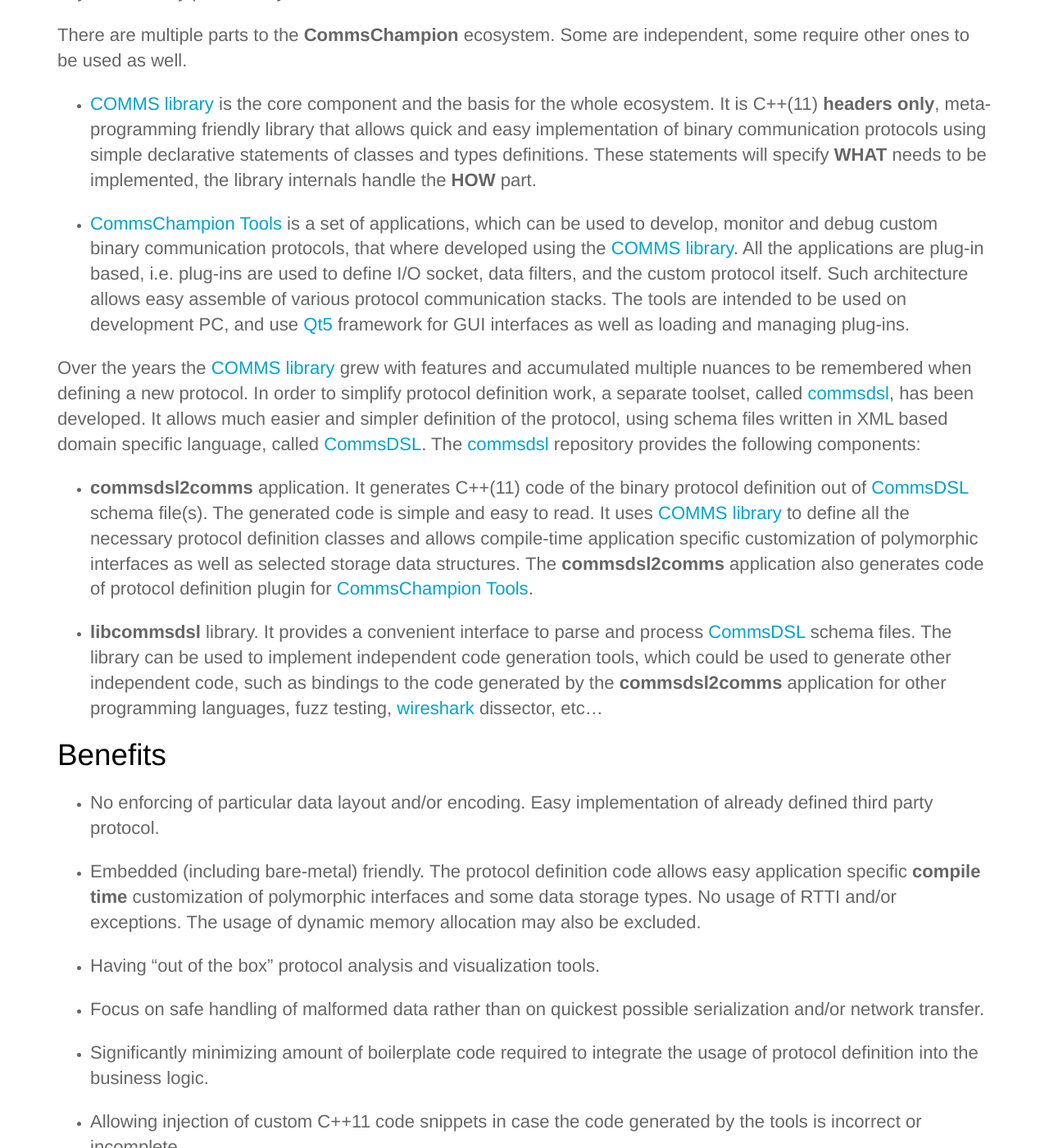
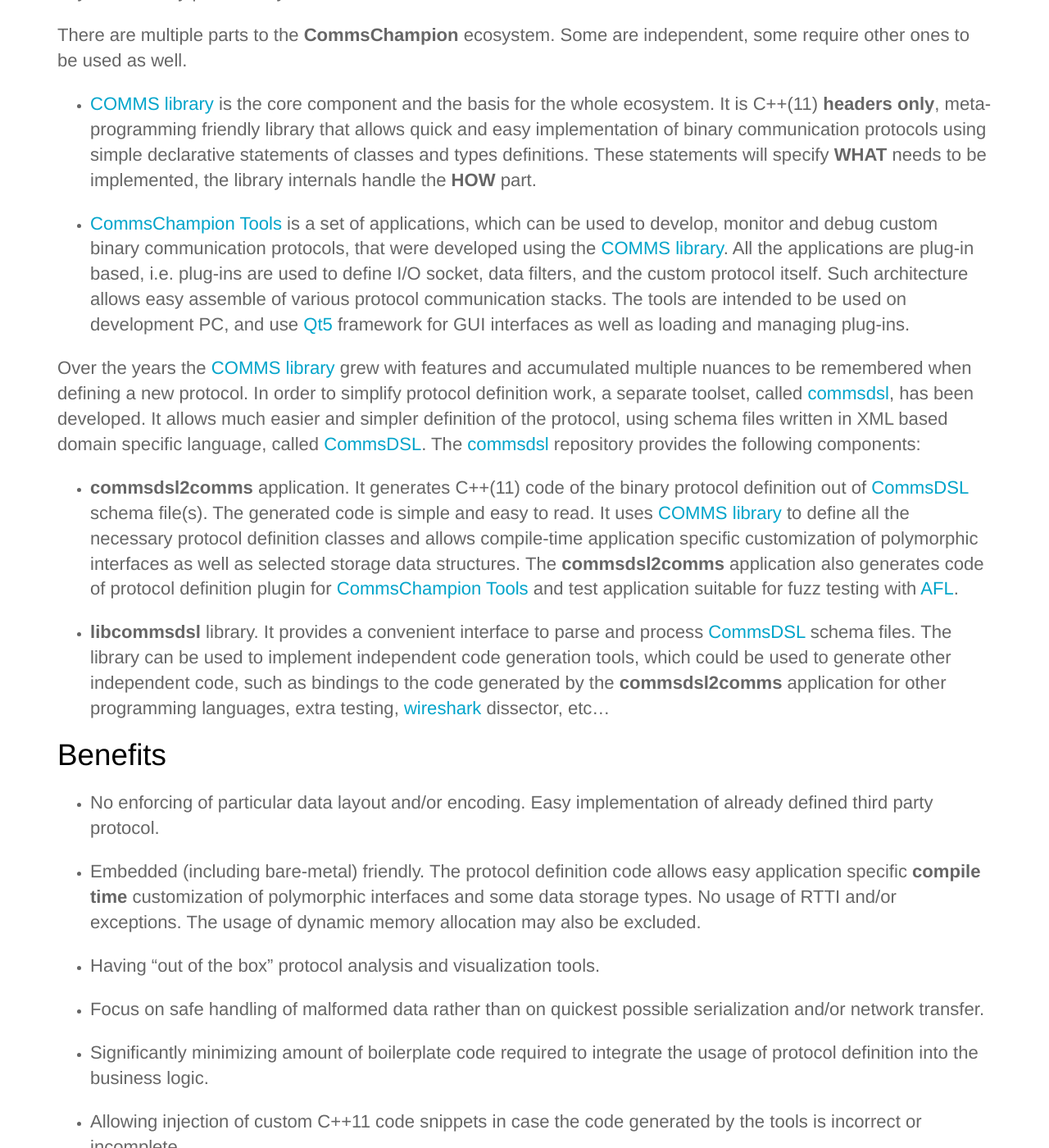
Before and after one commit to commschamp/commschamp.github.io, a Jekyll site: the page built from index.html, in a window 1280 px wide and 1400 px high, scrolled down 1746 px. Shown: the whole window at 82% size. Built offline with Jekyll 4.4.1, drawn with Linux system fonts in a browser that asks for light colours.

Commit message:
Updating home page.

```diff
--- a/_includes/home.md
+++ b/_includes/home.md
@@ -81,7 +81,7 @@
 
 - [CommsChampion Tools](https://github.com/arobenko/comms_champion#commschampion-tools)
 is a set of applications, which can be used to
-develop, monitor and debug custom binary communication protocols, that where
+develop, monitor and debug custom binary communication protocols, that were
 developed using the [COMMS library](https://github.com/arobenko/comms_champion#comms-library).
 All the applications are plug-in based, i.e. plug-ins are used to define
 I/O socket, data filters, and the custom protocol itself. Such architecture allows
@@ -107,14 +107,15 @@
 application specific customization of polymorphic interfaces as well as selected
 storage data structures. The **commsdsl2comms**
 application also generates code of protocol definition plugin for
-[CommsChampion Tools](https://github.com/arobenko/comms_champion#commschampion-tools).
+[CommsChampion Tools](https://github.com/arobenko/comms_champion#commschampion-tools)
+and test application suitable for fuzz testing with [AFL](http://lcamtuf.coredump.cx/afl/).
 
 - **libcommsdsl** library. It provides a convenient interface to parse and
 process [CommsDSL](https://github.com/arobenko/CommsDSL-Specification) schema
 files. The library can be used to implement independent code generation tools,
 which could be used to generate other independent code, such as bindings to the
 code generated by the **commsdsl2comms** application for other programming
-languages, fuzz testing, [wireshark](https://www.wireshark.org/) dissector, etc...
+languages, extra testing, [wireshark](https://www.wireshark.org/) dissector, etc...
 
 # Benefits
 
```
